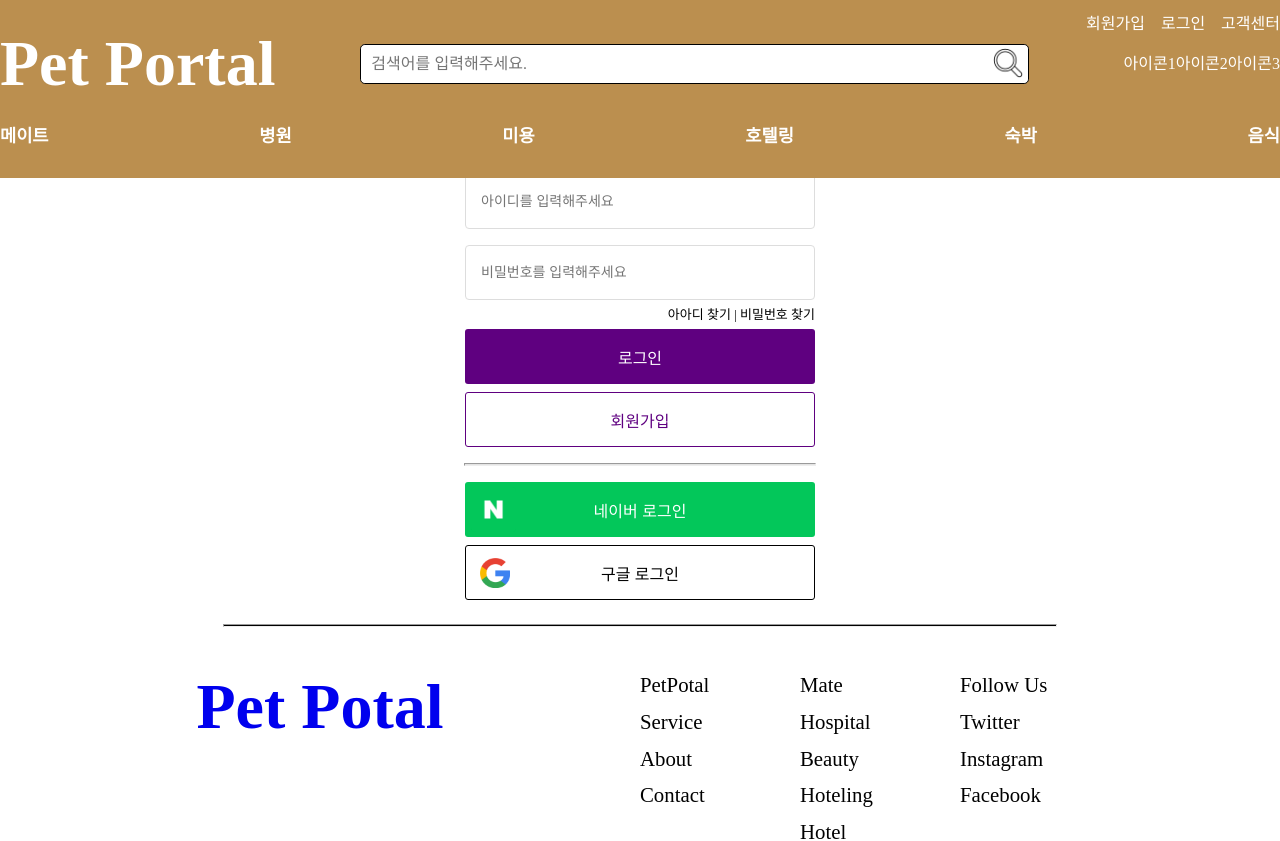
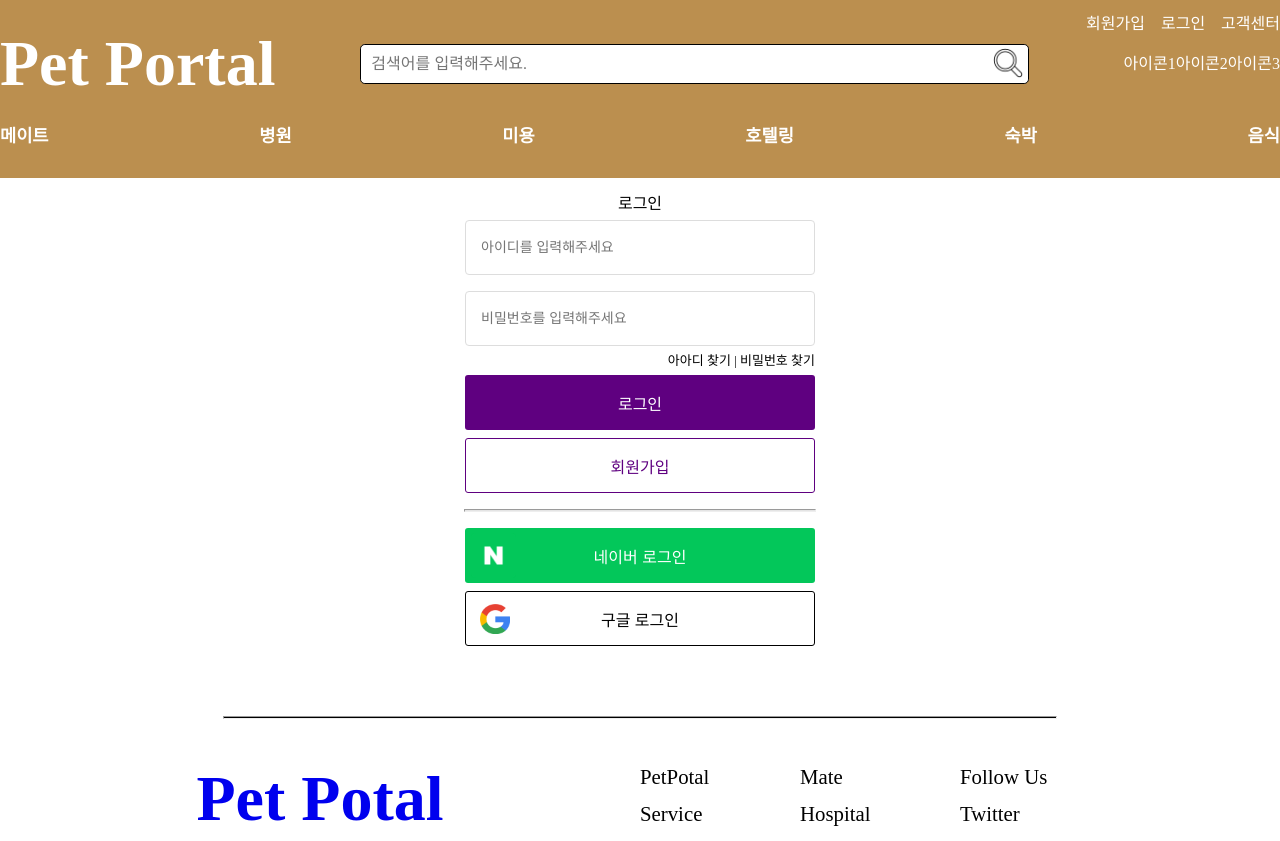
Before and after one commit to doch2130/PetPotal, a React (Create React App) app in the folder frontend/: page /login in a window 1280 px wide. Shown: the top 841 px of the page. Built offline with nearby package versions, Linux system fonts and the light colour scheme; a web font is replaced by a local one.

Commit message:
feat: 2023-04-19 1947 login page css

```diff
--- a/frontend/src/pages/LoginPage.module.css
+++ b/frontend/src/pages/LoginPage.module.css
@@ -1,6 +1,7 @@
 .wrap > .row {
   align-items: center;
-  min-height: 50vh;
+  height: 50vh;
+  min-height: 550px;
 }
 
 .row {
```
